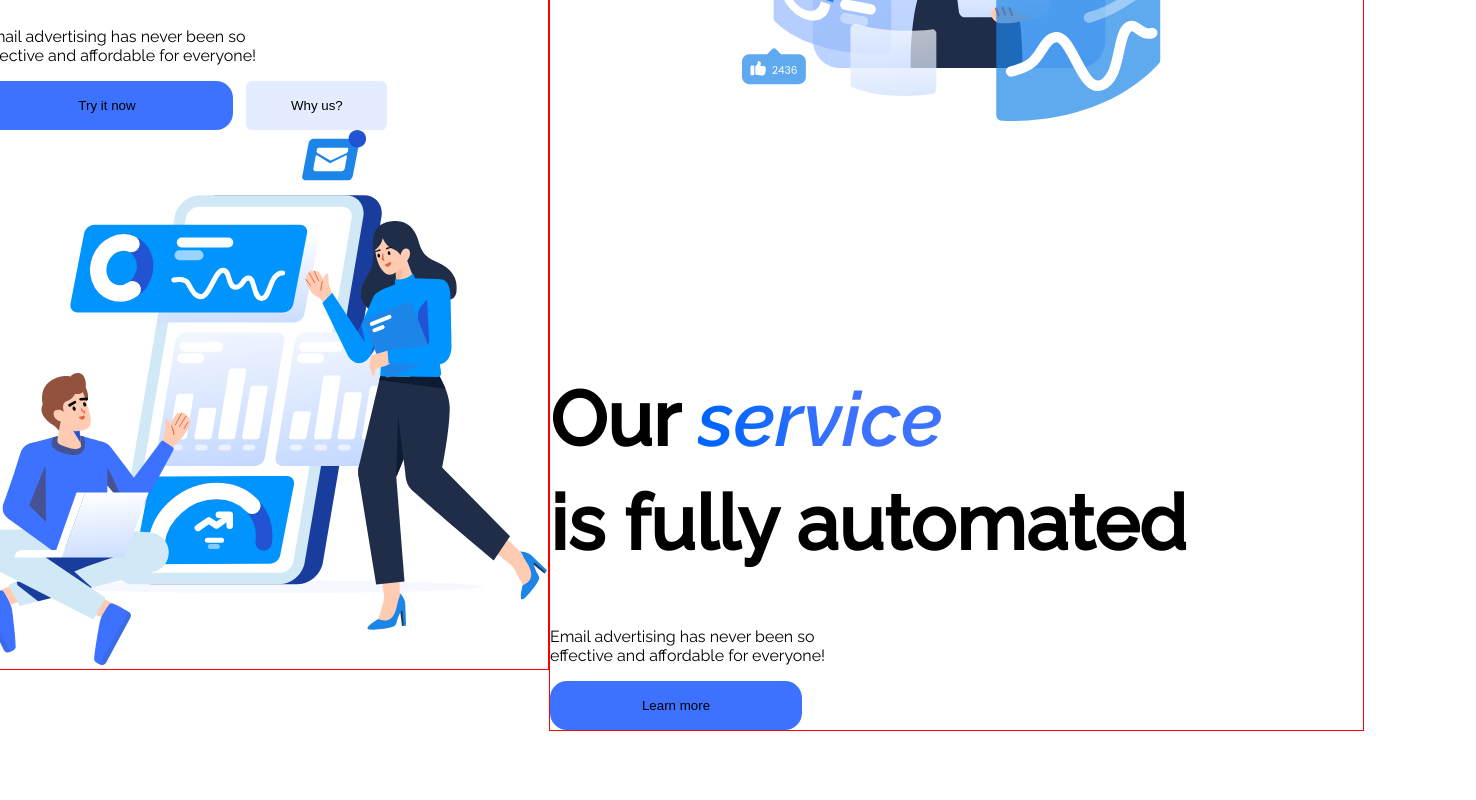
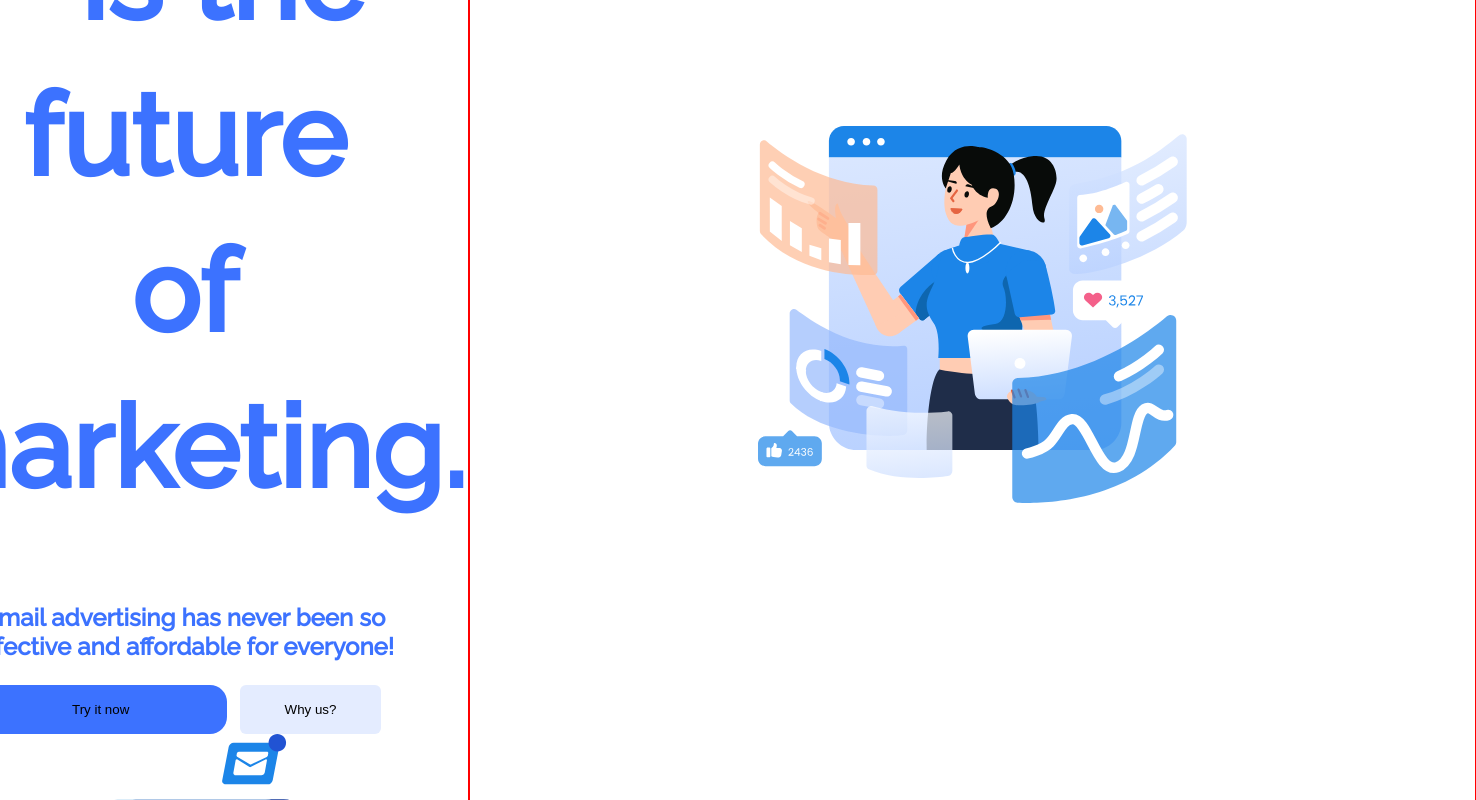
Before and after one commit to dryg1246/Daltter, a React (Create React App) app: page / in a window 1280 px wide. Shown: the part 940-1740 px from the top of the page, 1476 px wide, since content can reach past the window. Built offline with nearby package versions, Linux system fonts and the light colour scheme.

Commit message:
react_daltter

```diff
--- a/src/components/Main/Main.js
+++ b/src/components/Main/Main.js
@@ -8,16 +8,16 @@ function Main() {
          <div className={styles.wrapper1}>
 
 
-             <h1 className="main-text-drawer">
-                 <span className="blue-daltter">daltter</span>
+             <h1 className={styles.mainTextDrawer}>
+                 <span className={styles.blueDaltter}>daltter</span>
                  <br /> - is the future <br /> of marketing.
              </h1>
              <p>Email advertising has never been so <br /> effective and affordable for everyone!</p>
 
-             <button className="btn-try">
+             <button className={styles.btnTry}>
                  Try it now
              </button>
-             <button className="btn-why">
+             <button className={styles.btnWhy}>
                  Why us?
              </button>
 
--- a/src/components/Main/Main.module.scss
+++ b/src/components/Main/Main.module.scss
@@ -15,3 +15,69 @@
   margin-left: 4em;
   margin-bottom: 17rem;
 }
+
+.mainTextDrawer {
+  font-family: Raleway;
+  font-size: 4.75em; /* 76px converted to em */
+  font-style: normal;
+  font-weight: 700;
+  line-height: 1.368; /* 104.4% converted to em */
+}
+
+.blueDaltter{
+  background: linear-gradient(262deg, #3C72FF 42.69%, #0065FC 91.14%);
+  background-clip: text;
+  -webkit-background-clip: text;
+  -webkit-text-fill-color: transparent;
+  font-family: Raleway;
+  font-size: 76px;
+  font-style: italic;
+  font-weight: 800;
+  line-height: 104.4%; /* 79.344px */
+}
+
+.btnTry{
+  width: 15.75rem;
+  height: 3.0625rem;
+  flex-shrink: 0;
+  border-radius: 1.0625rem;
+  background: #3C72FF;
+  border: none;
+  cursor: pointer;
+  transition: background 0.1s ease-in-out;
+
+  &:hover {
+    background: lighten(#3C72FF, 5%);
+  }
+
+  &:active {
+    background: darken(#3C72FF, 5%);
+  }
+  div {
+    color: #FFF;
+    text-align: center;
+    font-family: Raleway;
+    font-size: 1.5rem;
+    font-style: normal;
+    font-weight: 700;
+    line-height: normal;
+  }
+}
+.btnWhy {
+  width: 8.8125rem;
+  height: 3.0625rem;
+  flex-shrink: 0;
+  border-radius: 0.375rem;
+  background: #E4ECFF;
+  border: none;
+  cursor: pointer;
+  transition: background 0.1s ease-in-out;
+
+  &:hover {
+    background: lighten(#E4ECFF, 2%);
+  }
+
+  &:active {
+    background: darken(#E4ECFF, 5%);
+  }
+}
--- a/src/index.css
+++ b/src/index.css
@@ -105,26 +105,36 @@ header {
   border-bottom: 1px solid rgba(82, 128, 198, 0.12);
 }
 
-.main-text-drawer {
+.wrapper {
+  display: flex;
+  justify-content: center;
+  align-items: center;
+  background: #FFF;
+  margin-top: 8em;
+}
+.wrapper .future-main {
+  padding-right: 16em;
+  margin-bottom: 4em;
+}
+.wrapper p {
+  color: rgba(31, 45, 73, 0.86);
   font-family: Raleway;
-  font-size: 4.75em; /* 76px converted to em */
+  font-size: 20px;
+  font-style: normal;
+  font-weight: 600;
+  line-height: 108.4%; /* 21.68px */
+  margin-top: 40px;
+}
+
+.wrapper h1 {
+  max-width: 3000px;
+  max-height: 2876px;
+  font-family: Raleway;
+  font-size: 76px;
   font-style: normal;
   font-weight: 700;
-  line-height: 1.368; /* 104.4% converted to em */
+  line-height: 104.4%;
 }
-
-.blue-daltter {
-  background: linear-gradient(262deg, #3C72FF 42.69%, #0065FC 91.14%);
-  background-clip: text;
-  -webkit-background-clip: text;
-  -webkit-text-fill-color: transparent;
-  font-family: Raleway;
-  font-size: 76px;
-  font-style: italic;
-  font-weight: 800;
-  line-height: 104.4%; /* 79.344px */
-}
-
 
 .blue-daltter {
   background: linear-gradient(262deg, #3C72FF 42.69%, #0065FC 91.14%);
@@ -147,49 +157,7 @@ img {
   /* Ваши стили для изображения */
 }
 
-.btn-try {
-  width: 15.75rem;
-  height: 3.0625rem;
-  flex-shrink: 0;
-  border-radius: 1.0625rem;
-  background: #3C72FF;
-  border: none;
-  cursor: pointer;
-  transition: background 0.1s ease-in-out;
-}
-.btn-try:hover {
-  background: #5684ff;
-}
-.btn-try:active {
-  background: #2360ff;
-}
-.btn-try div {
-  color: #FFF;
-  text-align: center;
-  font-family: Raleway;
-  font-size: 1.5rem;
-  font-style: normal;
-  font-weight: 700;
-  line-height: normal;
-}
-
-.btn-why {
-  width: 8.8125rem;
-  height: 3.0625rem;
-  flex-shrink: 0;
-  border-radius: 0.375rem;
-  background: #E4ECFF;
-  border: none;
-  cursor: pointer;
-  transition: background 0.1s ease-in-out;
-}
-.btn-why:hover {
-  background: #eef3ff;
-}
-.btn-why:active {
-  background: #cbdaff;
-}
-.btn-why div {
+div {
   color: #3C72FF;
   text-align: center;
   font-family: Raleway;
--- a/src/index.scss
+++ b/src/index.scss
@@ -113,25 +113,6 @@ header {
   border-bottom: 1px solid rgba(82, 128, 198, 0.12);
 }
 
-.main-text-drawer {
-  font-family: Raleway;
-  font-size: 4.75em; /* 76px converted to em */
-  font-style: normal;
-  font-weight: 700;
-  line-height: 1.368; /* 104.4% converted to em */
-}
-
-.blue-daltter{
-   background: linear-gradient(262deg, #3C72FF 42.69%, #0065FC 91.14%);
-   background-clip: text;
-   -webkit-background-clip: text;
-   -webkit-text-fill-color: transparent;
-   font-family: Raleway;
-   font-size: 76px;
-   font-style: italic;
-   font-weight: 800;
-   line-height: 104.4%; /* 79.344px */
- }
 
 .wrapper {
   display: flex;
@@ -186,50 +167,6 @@ img {
   /* Ваши стили для изображения */
 }
 
-.btn-try{
-  width: 15.75rem;
-  height: 3.0625rem;
-  flex-shrink: 0;
-  border-radius: 1.0625rem;
-  background: #3C72FF;
-  border: none;
-  cursor: pointer;
-  transition: background 0.1s ease-in-out;
-
-  &:hover {
-    background: lighten(#3C72FF, 5%);
-  }
-
-  &:active {
-    background: darken(#3C72FF, 5%);
-  }
-  div {
-    color: #FFF;
-    text-align: center;
-    font-family: Raleway;
-    font-size: 1.5rem;
-    font-style: normal;
-    font-weight: 700;
-    line-height: normal;
-  }
-}
-.btn-why{
-  width: 8.8125rem;
-  height: 3.0625rem;
-  flex-shrink: 0;
-  border-radius: 0.375rem;
-  background: #E4ECFF;
-  border: none;
-  cursor: pointer;
-  transition: background 0.1s ease-in-out;
-
-  &:hover {
-    background: lighten(#E4ECFF, 2%);
-  }
-
-  &:active {
-    background: darken(#E4ECFF, 5%);
-  }
   div {
     color: #3C72FF;
     text-align: center;
@@ -239,7 +176,6 @@ img {
     font-weight: 700;
     line-height: normal;
   }
-}
 
 .secondLeft{
   img {
```
Also changed, not shown: 1 other file (tests, documents, lock files or other folders).
